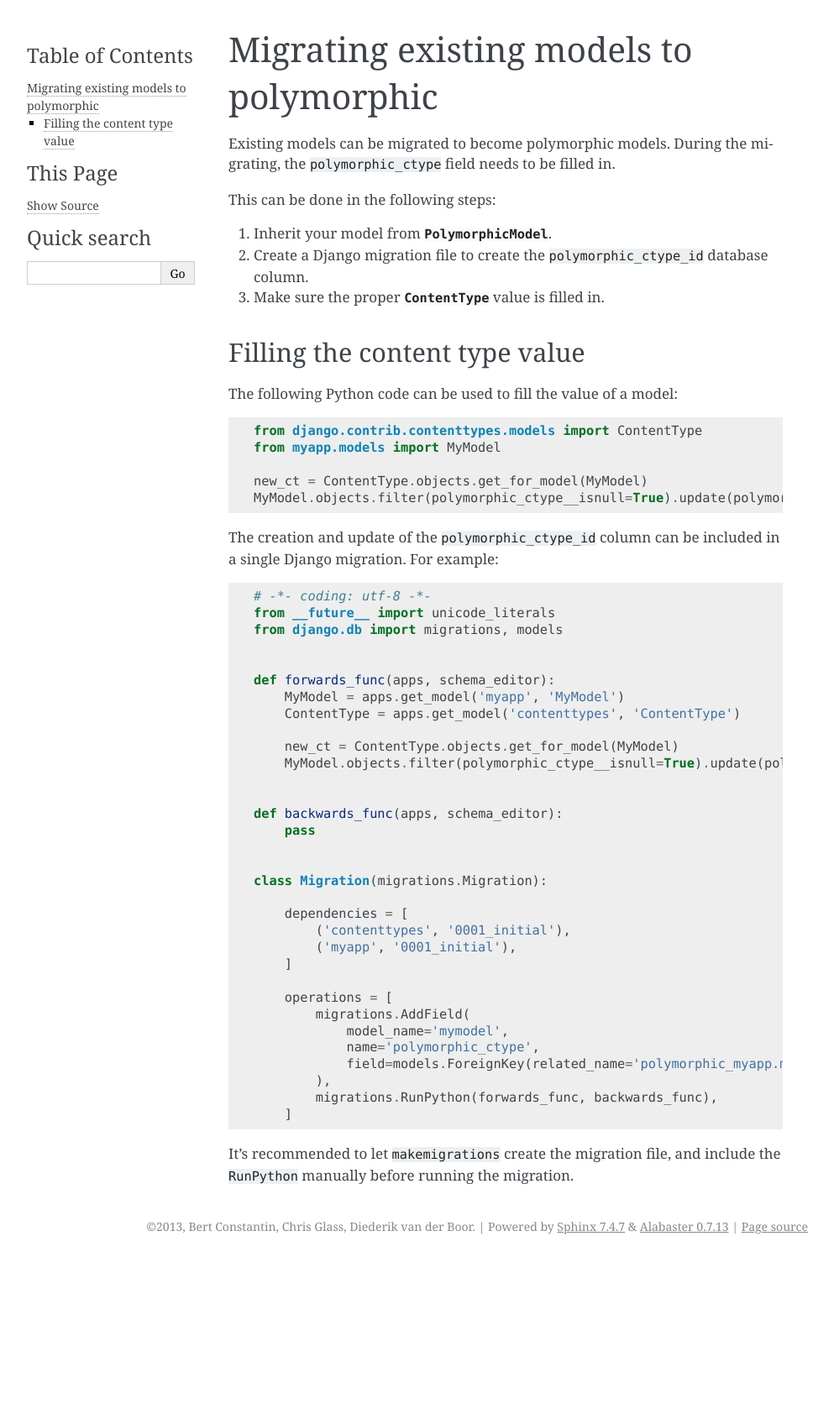
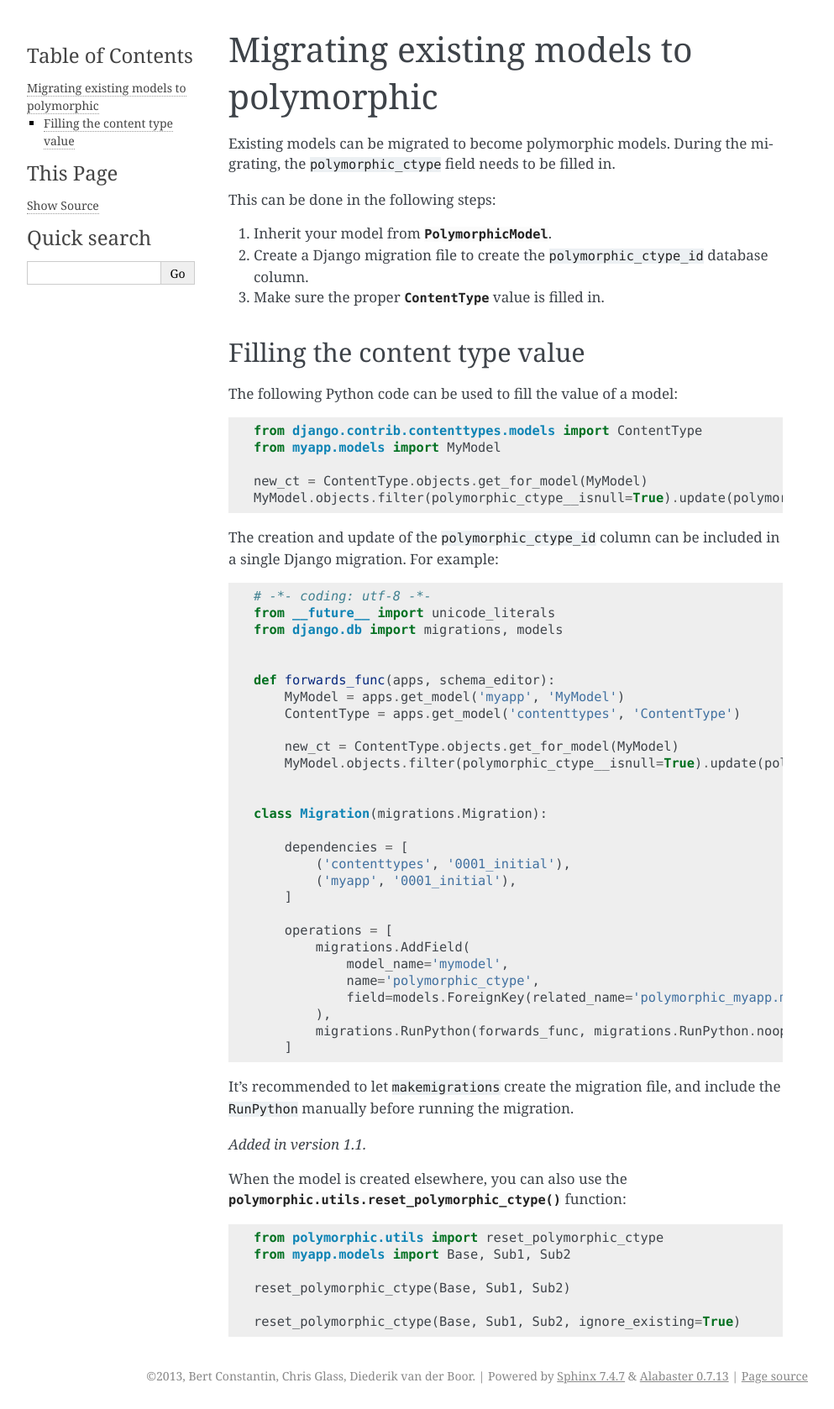
Before and after one commit to jazzband/django-polymorphic, a Sphinx documentation site: the page built from docs/migrating.rst, in a window 1280 px wide. Shown: the whole page at 84% size, without its empty margins (148-1141 px from the left). Built offline with Sphinx 7.4.7, drawn with Linux system fonts in a browser that asks for light colours; before the commit the page ends 1500 px from its top, so only the background shows below that.

Commit message:
docs: mention RunPython.noop and reset_polymorphic_ctype()

```diff
--- a/docs/migrating.rst
+++ b/docs/migrating.rst
@@ -41,10 +41,6 @@
         MyModel.objects.filter(polymorphic_ctype__isnull=True).update(polymorphic_ctype=new_ct)
 
 
-    def backwards_func(apps, schema_editor):
-        pass
-
-
     class Migration(migrations.Migration):
 
         dependencies = [
@@ -58,8 +54,21 @@
                 name='polymorphic_ctype',
                 field=models.ForeignKey(related_name='polymorphic_myapp.mymodel_set+', editable=False, to='contenttypes.ContentType', null=True),
             ),
-            migrations.RunPython(forwards_func, backwards_func),
+            migrations.RunPython(forwards_func, migrations.RunPython.noop),
         ]
 
 It's recommended to let ``makemigrations`` create the migration file,
 and include the ``RunPython`` manually before running the migration.
+
+.. versionadded:: 1.1
+When the model is created elsewhere, you can also use
+the :func:`polymorphic.utils.reset_polymorphic_ctype` function:
+
+.. code-block:: python
+
+    from polymorphic.utils import reset_polymorphic_ctype
+    from myapp.models import Base, Sub1, Sub2
+
+    reset_polymorphic_ctype(Base, Sub1, Sub2)
+
+    reset_polymorphic_ctype(Base, Sub1, Sub2, ignore_existing=True)
```
